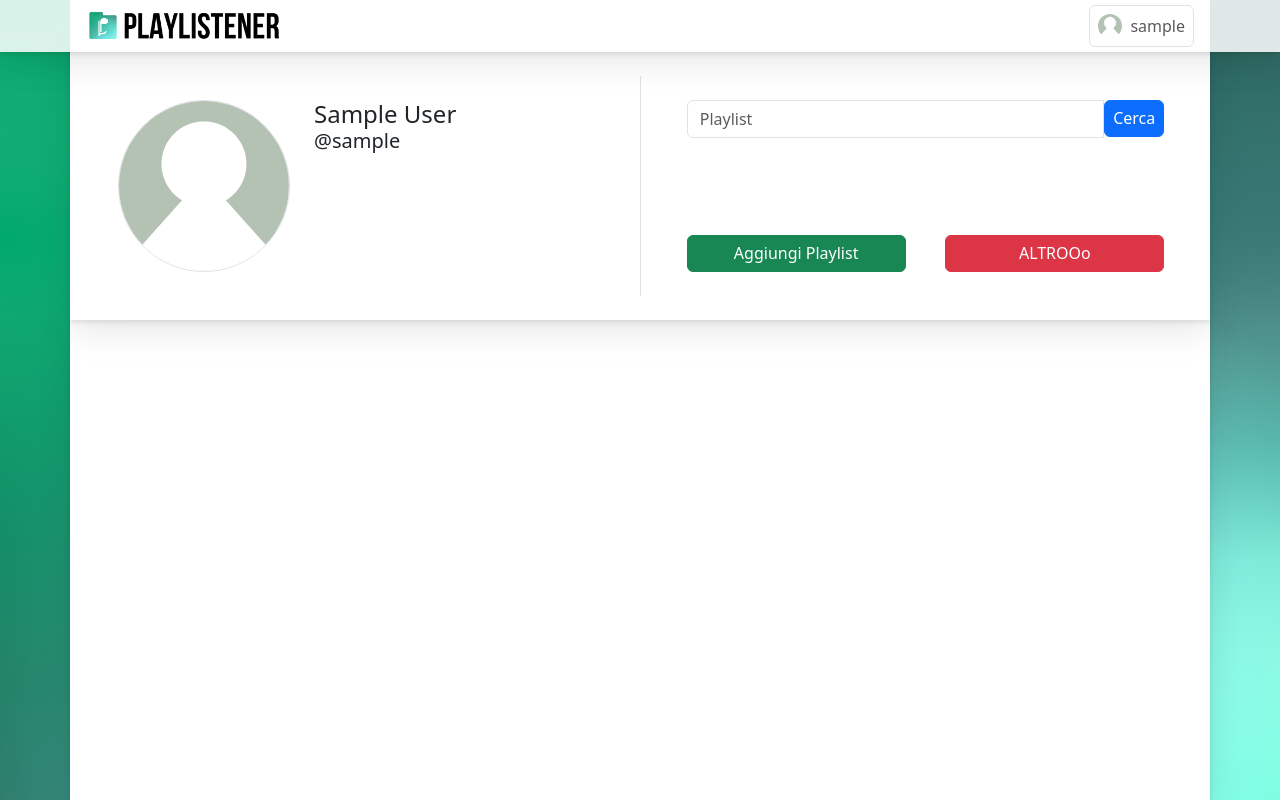
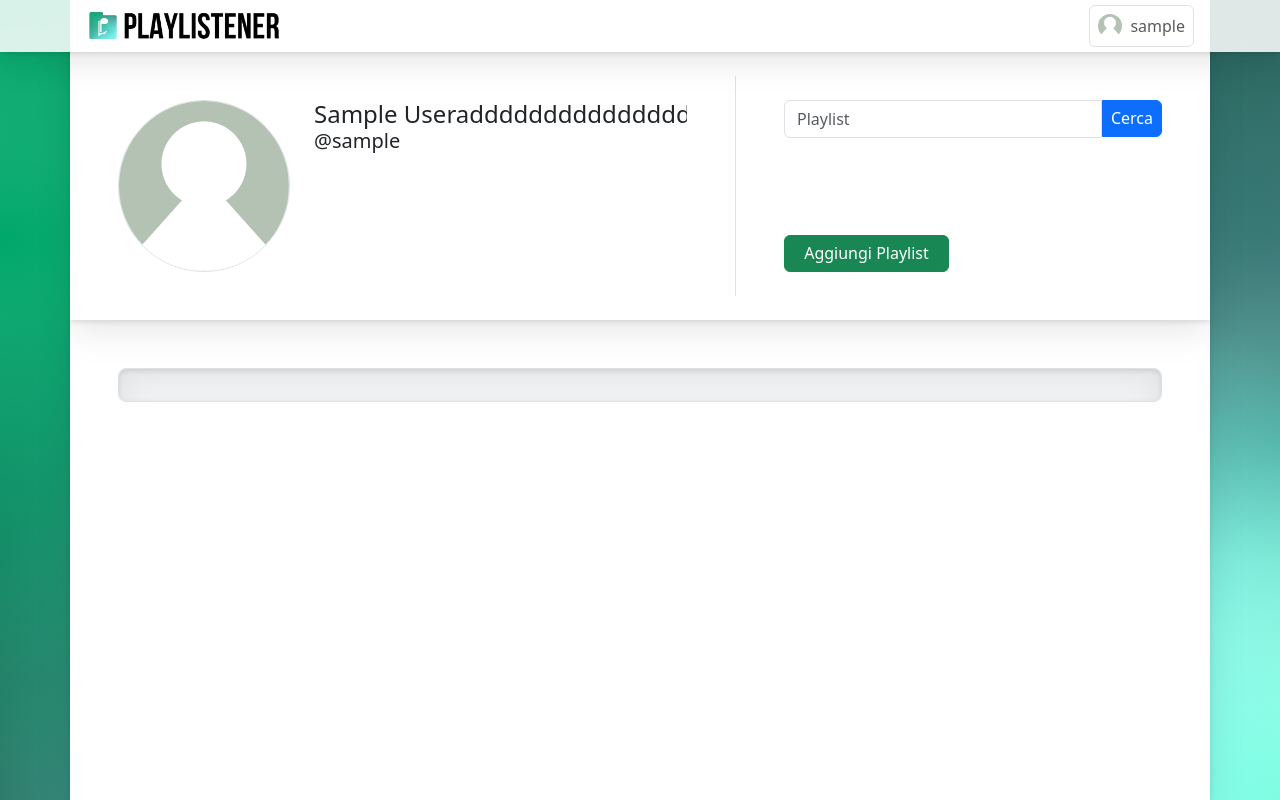
Before and after one commit to Emaiarkeiou/playlistener, a Django app: a page that uses sito/playlistener/templates/user.html in a window 1280 px wide. Run offline with Django 5.2, Linux system fonts and the light colour scheme; the visitor is signed in with stand-in values (Sample User, id 1); data comes from the database, SQL or seed files in the repository; data that the repository does not hold is empty.

Commit message:
aggiunta playlist

```diff
--- a/sito/playlistener/forms.py
+++ b/sito/playlistener/forms.py
@@ -1,7 +1,7 @@
 from django.forms import ModelForm, FileInput, TextInput
 from .models import *
 
-class ImageForm(ModelForm):
+class PfpForm(ModelForm):
     class Meta:
         model = Utente
         fields = ["pfp"]
@@ -10,3 +10,13 @@ class ImageForm(ModelForm):
                                     "accept":"image/*",
                                     "onchange":"form.submit()"})
         }
+
+class CoverForm(ModelForm):
+    class Meta:
+        model = Playlist
+        fields = ["cover"]
+        widgets = {
+            "cover": FileInput(attrs={"class":"hide",
+                                    "accept":"image/*",
+                                    "onchange":"form.submit()"})
+        }
--- a/sito/playlistener/static/css/style.css
+++ b/sito/playlistener/static/css/style.css
@@ -119,6 +119,10 @@ label {
   box-shadow: 0 10px 35px 0px rgba(0,0,0,.1), 0px 2px 5px rgba(0,0,0,.1);
 }
 
+.divider_shadow_in {
+  box-shadow: inset 0 10px 35px 0px rgba(0,0,0,.1), inset 0px 2px 5px rgba(0,0,0,.1);
+}
+
 .custom_shadow {
   box-shadow: 0 0 5px rgba(0,0,0,.05), 2px 2px 5px rgba(0,0,0,.1);
 }
@@ -174,7 +178,7 @@ nav {
 }
 
 .photo:hover {
-  transform: scale(1.05);
+  transform: scale(1.03);
 }
 
 .pfp:hover {
@@ -184,3 +188,27 @@ nav {
 .profile_menu:hover {
   background-color: #f8f9fa !important;
 }
+
+.col-15{
+  width:20%;
+  float:left
+}
+
+@media (min-width: 992px) {
+  .col-md-15 {
+      width: 20%;
+      float: left;
+  }
+}
+
+textarea {
+  resize: none;
+  overflow:hidden;
+  width: 100%;
+  -webkit-box-sizing: border-box; /* Safari/Chrome, other WebKit */
+}
+
+.search_btn {
+  border-top-left-radius : 0 !important;
+  border-bottom-left-radius  : 0 !important;
+}
--- a/sito/playlistener/templates/user.html
+++ b/sito/playlistener/templates/user.html
@@ -18,7 +18,7 @@
 {% block header %}
 
 
-<div class="d-flex col-6 p-4 m-0">
+<div class="d-flex col-7 p-4 m-0">
 
   <div class="m-4" style="aspect-ratio : 1 / 1">
     <a href="#modal_pfp" data-bs-toggle="modal" data-bs-target="#modal_pfp" class="">
@@ -30,43 +30,36 @@
       </a>
   </div>
 
-  <div class="text-truncate m-4 ms-0">
-    <h4 class="m-0 text-capitalize">{{ user.get_full_name }}</h4>
+  <div class="text-truncate m-4 ms-0 w-100">
+    <h4 class="m-0 text-capitalize">{{ user.get_full_name }}addddddddddddddddddasda</h4>
     <h5 class="">@{{ user.get_username }}</h5>
   </div>
 </div>
 
 
 
-
-
-
-<div class="d-flex align-items-center flex-column col-6 px-4 my-4 border-start">
-
-  <div class="mb-auto pt-4 col-11">
+<div class="d-flex col-5 p-4 my-4 align-items-center flex-column border-start">
+  <div class="px-4 mb-auto col-12">
     <div class="input-group">
       <input type="text" class="form-control" placeholder="Playlist">
       <div class="input-group-append p-0 m-0">
-        <button class="btn btn-primary p-0 m-0" type="button"><h6 class="my-2 px-2">Cerca</h6></button>
+        <button class="btn btn-primary p-0 m-0 search_btn" type="button"><h6 class="my-2 px-2">Cerca</h6></button>
       </div>
     </div>
   </div>
-
-  <div class="d-flex pb-4 col-11">
-    <div class="d-flex justify-content-start col-6">
-      <form class="col-11" method="post" action="{% url 'playlist' user.get_username %}">
+  <div class="row col-12">
+    <div class="d-flex row px-4 m-0 col-6 align-items-end">
+      <form class="col-12 p-0" method="post" action="{% url 'playlist' user.get_username %}">
         {% csrf_token %}
         <button type="submit" class="btn btn-success p-0 col-12"><h6 class="my-2">Aggiungi Playlist</h6></button>
       </form>
     </div>
-    <div class="d-flex justify-content-end col-6">
-      <form class="col-11" method="get" action="{% url 'login' %}">
-        <button type="submit" class="btn btn-danger p-0 col-12"><h6 class="my-2">ALTROOo</h6></button>
-      </form>
+    <div class="d-flex row px-4 m-0 col-6 align-items-end">
+      <div class="row col-12 p-0 m-0"> </div>
     </div>
   </div>
+</div>
 
-</div>
 
 
 
@@ -83,12 +76,10 @@
           <form  method="post" action="{{ request.path }}" enctype="multipart/form-data" class="d-flex justify-content-center selected col-12 mt-2">
             {% csrf_token %}
             <input type="hidden" name="_method" value="PUT">
-
             <label class="text-primary col-12">
               {{ form.pfp }}
               <h6 class="m-0 p-1">Importa</h6>
             </label>
-
           </form>
 
         </div>
@@ -120,18 +111,23 @@
 
 
 {% block content %}
-<div class="row col-12 p-4 ">
+<div class="col-12 p-4 p-sm-5 ">
+  <div class="row col-12 m-0 p-3 bg-light rounded-3 border divider_shadow_in">
 {% for playlist in playlists %}
-  <div class="col-6 col-lg-3 p-5">
-    <a href="{% url 'playlist' user.get_username playlist.id %}" class="" >
-      {% if playlist.cover %}
-        <img src="{{ media_root }}{{ user.utente.pfp }}" class="img-fluid playlist custom_shadow border photo" alt="PFP">
-      {% else %}
-        <img src="{% static 'images/cover_empty.png' %}" class="img-fluid playlist custom_shadow border photo" alt="PFP">
-      {% endif %}
-    </a>
-    <h6 class="mt-2 px-4 playlist-title">{{ playlist.nome }}</h6>
+  <div class="col-6 col-md-15 px-0 mb-2" style="aspect-ratio : 1 / 1">
+    <div class="p-3 pb-0" style="aspect-ratio : 1 / 1">
+      <a href="{% url 'playlist' user.get_username playlist.id %}" class="" >
+        {% if playlist.cover %}
+          <img src="{{ media_root }}{{ playlist.cover }}" class="img-fluid playlist divider_shadow photo" alt="PFP">
+        {% else %}
+          <img src="{% static 'images/cover_empty.png' %}" class="img-fluid playlist divider_shadow photo" alt="PFP">
+        {% endif %}
+      </a>
+      <h6 class="mt-2 px-4 playlist-title ">{{ playlist.nome }}</h6>
+    </div>
+
   </div>
 {% endfor %}
 </div>
+</div>
 {% endblock %}
--- a/sito/playlistener/views.py
+++ b/sito/playlistener/views.py
@@ -173,7 +173,7 @@ def logoutView(request):
 
 
 
-@cache_control(must_revalidate=True, no_store=True)
+@cache_control(no_cache=True, must_revalidate=True, no_store=True)
 def userView(request,username):
     """View function for home page of site."""
     if request.user.is_authenticated:
@@ -181,11 +181,11 @@ def userView(request,username):
             user = User.objects.get(username=username)
             if request.method == 'GET':
                 playlists = Playlist.objects.filter(user_id=user.id)
-                form = ImageForm()
+                form = PfpForm()
                 return render(request, 'user.html', context={"form":form,"playlists":playlists,'media_root': settings.MEDIA_URL})
             elif request.method == 'POST':
                 if request.POST['_method'] == 'PUT':
-                    form = ImageForm(request.POST,request.FILES)
+                    form = PfpForm(request.POST,request.FILES)
                     if form.is_valid():
                         image = request.FILES["pfp"]
                         user.utente.pfp.delete()
@@ -199,24 +199,42 @@ def userView(request,username):
                 return redirect(userView, username)
     return redirect(loginView)
 
-
-
-
-
-
-
-@cache_control(must_revalidate=True, no_store=True)
+@cache_control(no_cache=True, must_revalidate=True, no_store=True)
 def playlistView(request,username,id=None):
     if request.user.is_authenticated:
         if request.user.get_username() == username:
             user = User.objects.get(username=username)
             if request.method == 'GET':
                 playlist = Playlist.objects.get(pk=id,user=user)
-                return render(request, 'playlist.html', context={"playlist":playlist,'media_root': settings.MEDIA_URL})
+                form = CoverForm()
+                return render(request, 'playlist.html', context={"form":form,"playlist":playlist,'media_root': settings.MEDIA_URL})
             elif request.method == 'POST':
                 if id is None:
                     playlist = Playlist.objects.create(user=user)
                     id = playlist.id
+                elif request.POST['_method'] == 'PUT':
+                    playlist = Playlist.objects.get(pk=id,user=user)
+                    if request.POST['_name'] == 'nome':
+                        playlist.nome = request.POST['nome']
+                    elif request.POST['_name'] == 'desc':
+                        playlist.desc = request.POST['desc']
+                    elif request.POST['_name'] == 'cover':
+                        form = CoverForm(request.POST,request.FILES)
+                        if form.is_valid():
+                            image = request.FILES['cover']
+                            playlist.cover.delete()
+                            playlist.cover = image
+                            playlist.save()
+                            square_image(playlist.cover.path, 300)
 
+                elif request.POST['_method'] == 'DELETE':
+                    playlist = Playlist.objects.get(pk=id,user=user)
+                    if request.POST['_name'] == 'playlist':
+                        playlist.delete()
+                        return redirect(userView, username)
+                    if request.POST['_name'] == 'cover':
+                        playlist.cover.delete()
+
+                playlist.save()
                 return redirect(playlistView, username, id)
     return redirect(loginView)
```
Also changed, not shown: sito/playlistener/templates/playlist.html (+62 -25 lines), sito/media/ipotesi_infrastruttura_1.png (added).
